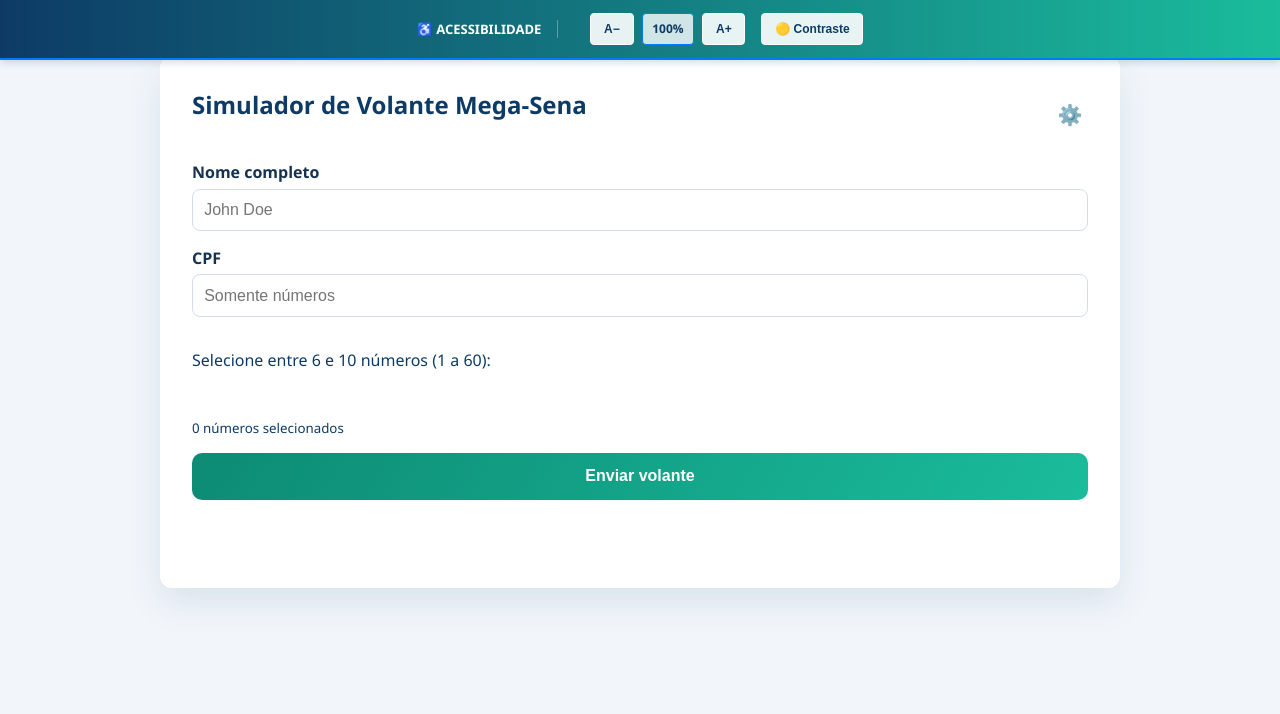
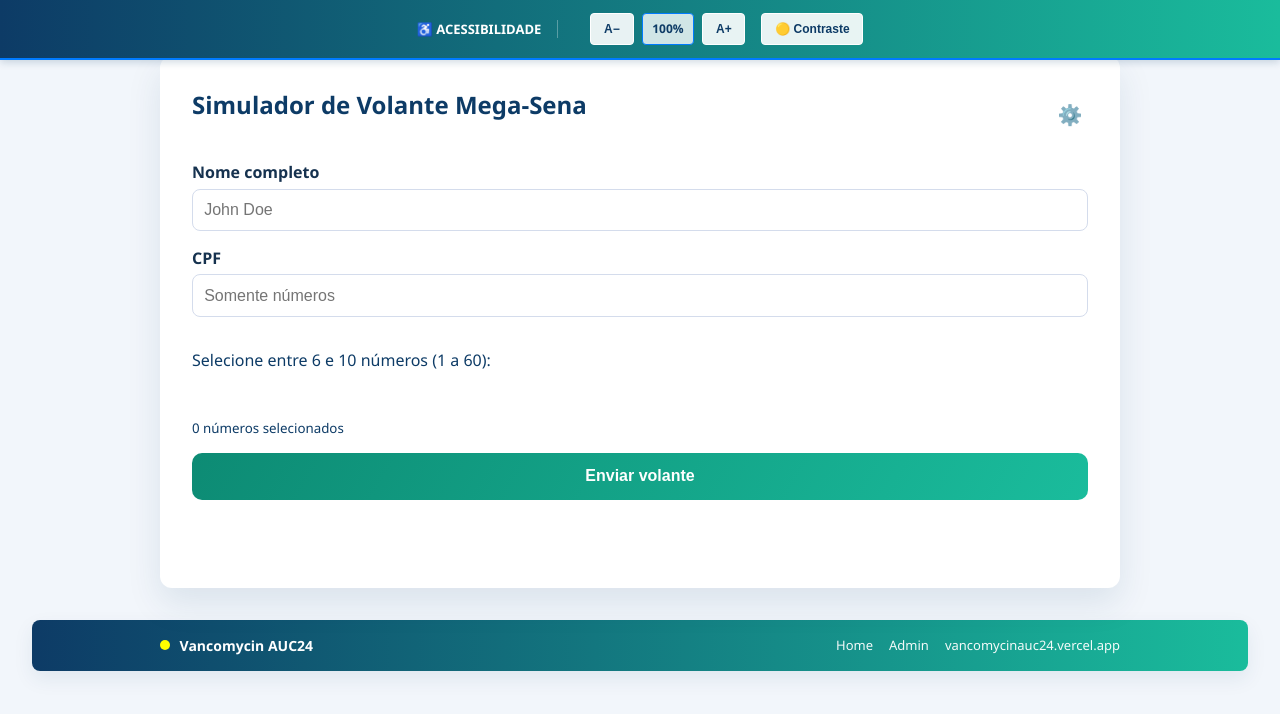
Before and after one commit to alexandretrieste/megasena, a website with bundled scripts: page public/index.html in a window 1280 px wide. Built offline with nearby package versions, Linux system fonts and the light colour scheme.

Commit message:
Adicionar rodapé Vancomycin AUC24 em páginas públicas e estilos

```diff
--- a/public/index.html
+++ b/public/index.html
@@ -53,6 +53,19 @@
         <p id="feedback" role="status"></p>
       </section>
     </main>
+    <footer class="site-footer">
+      <div class="footer-inner">
+        <a class="brand" href="/" title="Vancomycin AUC24">
+          <span class="dot"></span>
+          Vancomycin AUC24
+        </a>
+        <div class="links">
+          <a href="/">Home</a>
+          <a href="/login.html">Admin</a>
+          <a href="https://vancomycinauc24.vercel.app/" target="_blank" rel="noopener">vancomycinauc24.vercel.app</a>
+        </div>
+      </div>
+    </footer>
 
     <script type="module" src="app.js"></script>
   </body>
--- a/public/style.css
+++ b/public/style.css
@@ -445,3 +445,54 @@
     padding: 0.3rem 0.5rem;
   }
 }
+
+/* Site footer */
+.site-footer {
+  background: linear-gradient(90deg, #0d3b66, #1abc9c);
+  color: #ffffff;
+  padding: 1rem 1.25rem;
+  margin-top: 2rem;
+  border-radius: 8px;
+  box-shadow: 0 8px 20px rgba(13,59,102,0.08);
+}
+.site-footer .footer-inner {
+  max-width: 960px;
+  margin: 0 auto;
+  display: flex;
+  align-items: center;
+  justify-content: space-between;
+  gap: 1rem;
+  flex-wrap: wrap;
+}
+.site-footer .brand {
+  display: flex;
+  align-items: center;
+  gap: 0.6rem;
+  font-weight: 700;
+  font-size: 14px;
+  color: #fff;
+  text-decoration: none;
+}
+.site-footer .brand .dot {
+  width: 10px;
+  height: 10px;
+  background: #ffff00;
+  border-radius: 50%;
+  display: inline-block;
+}
+.site-footer .links {
+  display: flex;
+  gap: 1rem;
+  align-items: center;
+}
+.site-footer a {
+  color: rgba(255,255,255,0.95);
+  text-decoration: none;
+  font-size: 13px;
+}
+.site-footer a:hover { text-decoration: underline; }
+
+@media (max-width: 640px) {
+  .site-footer .footer-inner { flex-direction: column; align-items: flex-start; }
+  .site-footer .links { width: 100%; justify-content: flex-start; }
+}
```
Also changed, not shown: public/admin.html (+14 -0 lines), public/login.html (+14 -0 lines).
